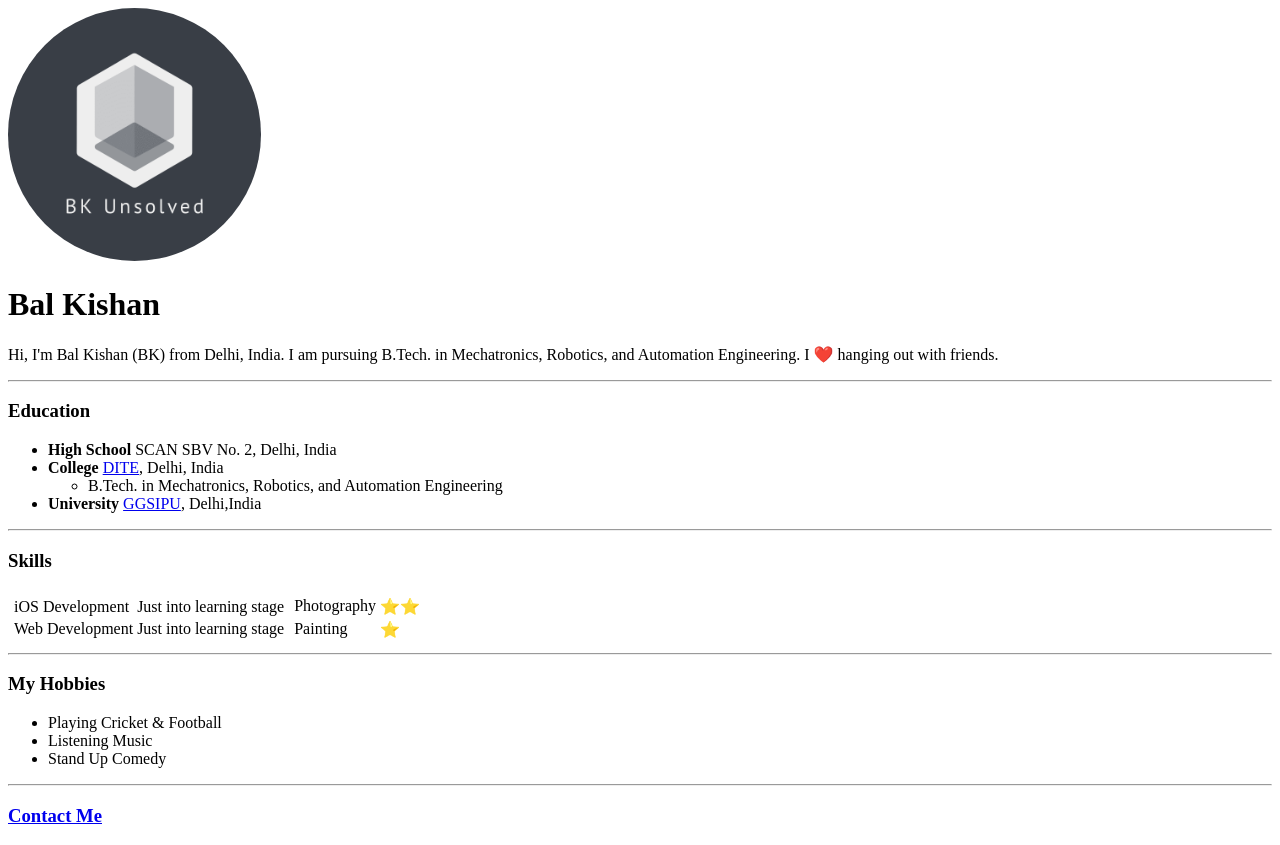
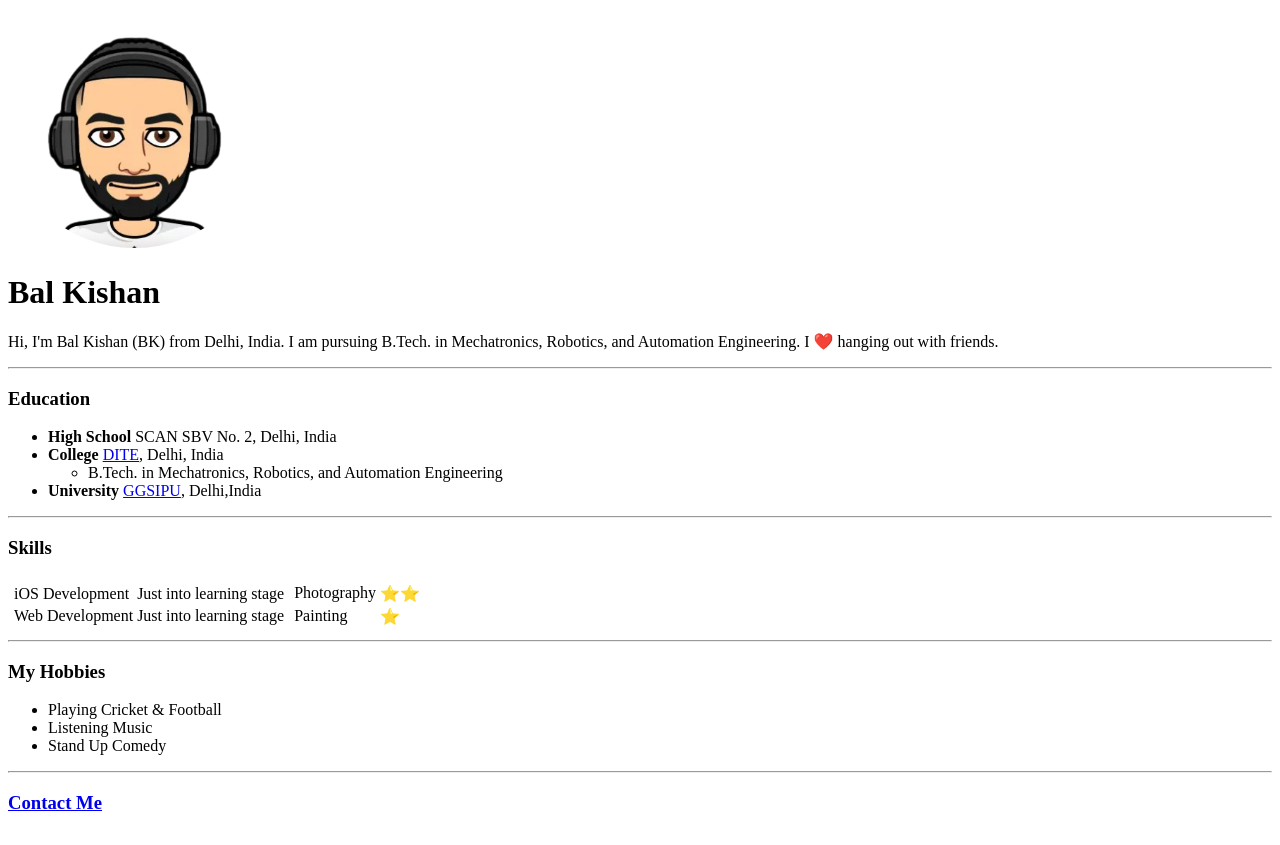
Before and after one commit to thisisbksharma/CV-Website-1, a plain HTML site: page index.html in a window 1280 px wide. Drawn offline with Linux system fonts and the light colour scheme.

Commit message:
Add initial cv website file

```diff
--- a/index.html
+++ b/index.html
@@ -7,7 +7,7 @@
     <link rel="stylesheet" href="css/styles.css">
 </head>
 <body>
-    <img src="images/profile_image.png" alt="bk profile pic" width="20%">
+    <img src="images/profile_image_updated.png" alt="bk profile pic" width="20%">
     <h1>Bal Kishan</h1>
     <p>Hi, I'm Bal Kishan (BK) from Delhi, India. I am pursuing B.Tech. in Mechatronics, Robotics, and Automation Engineering. I ❤️ hanging out with friends.</p>
     <hr>
```
